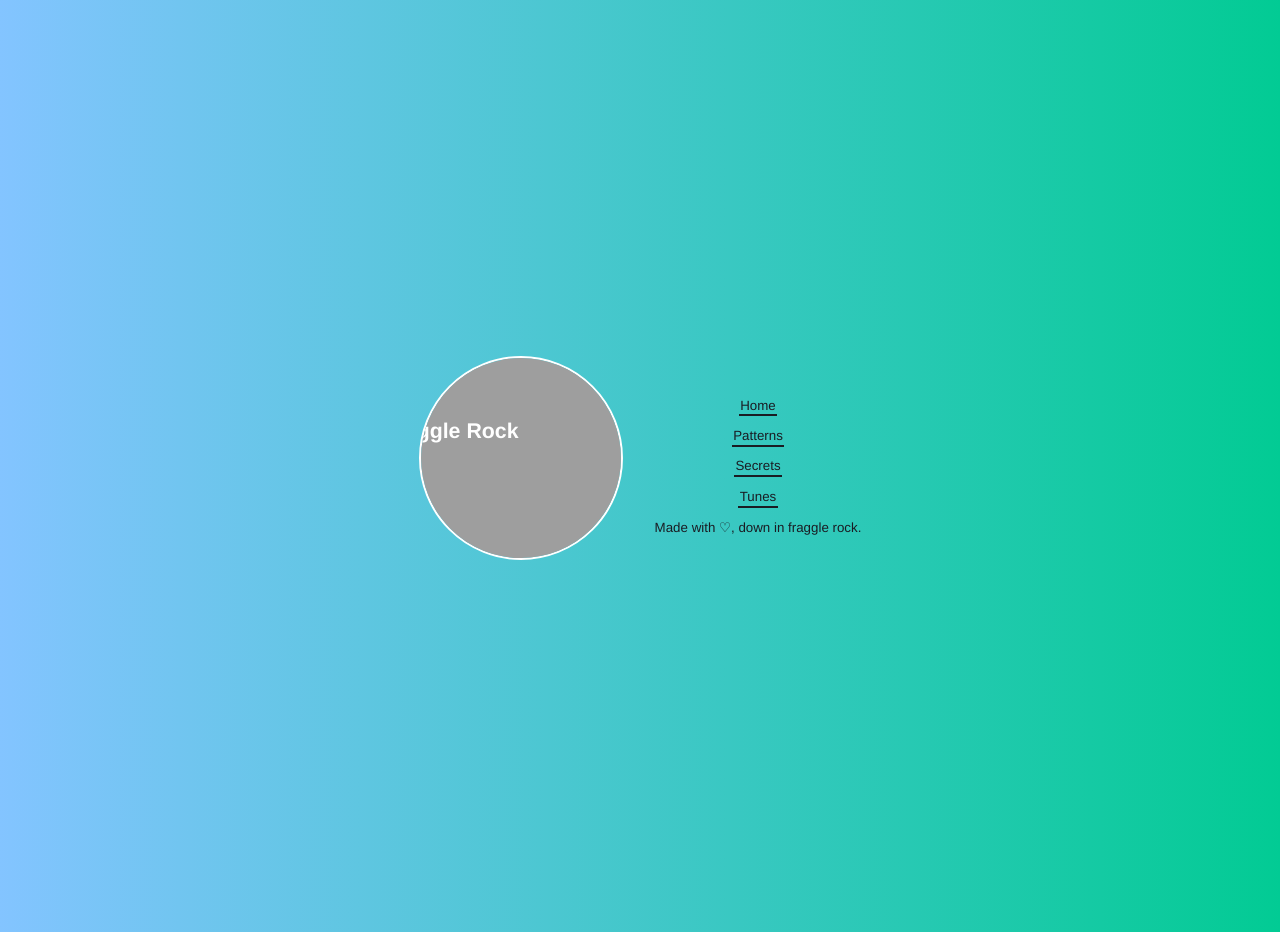
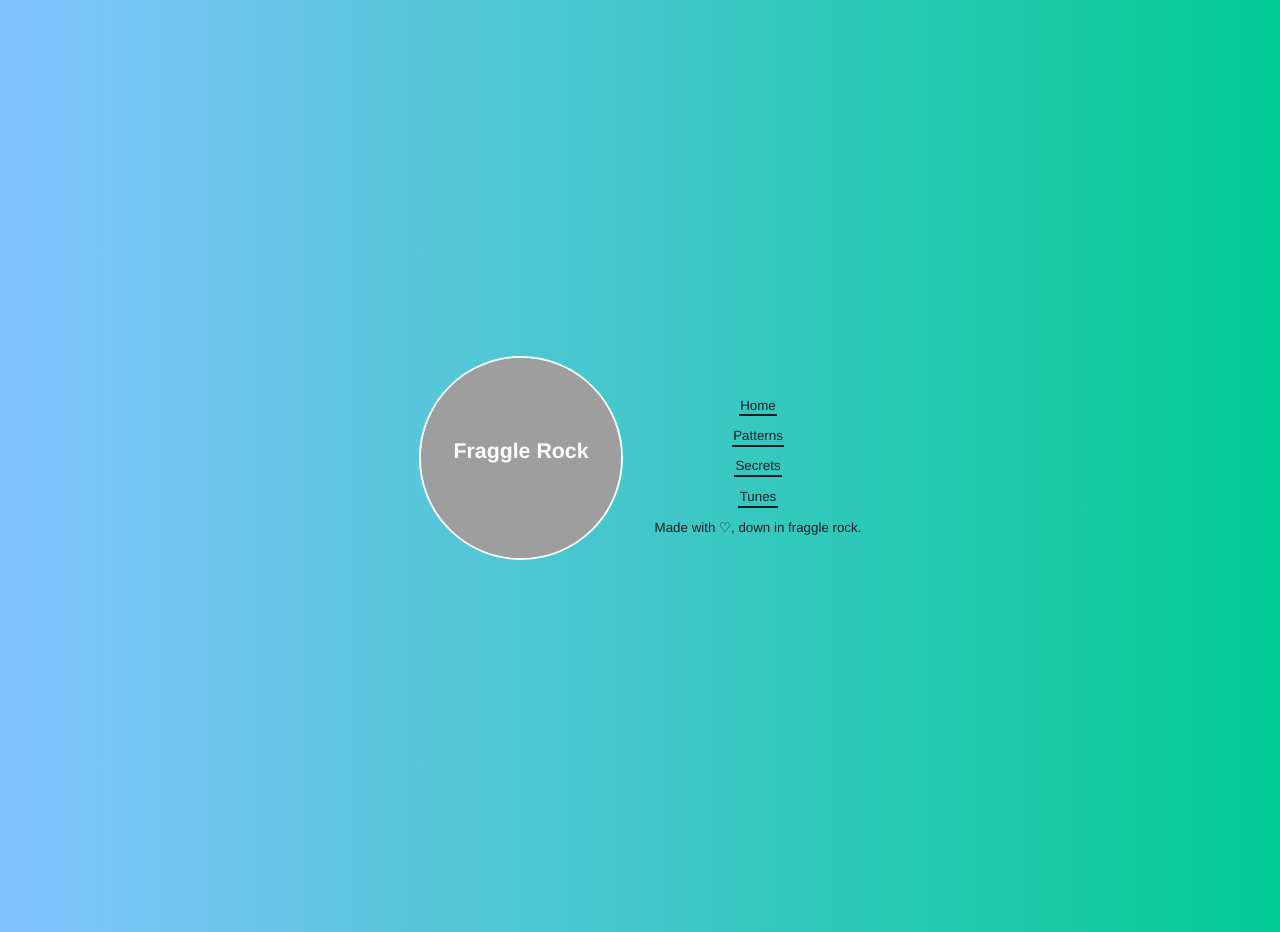
Before and after one commit to EricaJaclynStein/wearethedesigners, a Jekyll site: the page built from index.html, in a window 1280 px wide. Built offline with Jekyll 4.4.1, drawn with Linux system fonts in a browser that asks for light colours; nearby versions of some CDN libraries; grey boxes are pictures that could not be loaded.

Commit message:
fixed svg alignment on homepage

```diff
--- a/index.html
+++ b/index.html
@@ -13,7 +13,7 @@ layout: default
           <g mask="url(#mask)">
             <image xlink:href="http://49.media.tumblr.com/b012f58e91051a0943e78d099fd52e2d/tumblr_ner408fPD91r9mp00o1_1280.gif" width="100%" height="100%"/>
           </g>
-          <text y="80px" x="30px">{{ site.title}}</text>
+          <text y="50%" x="50%">{{ site.title}}</text>
         </svg>
       </div>
     </div>
```
Also changed, not shown: 1 other file.
